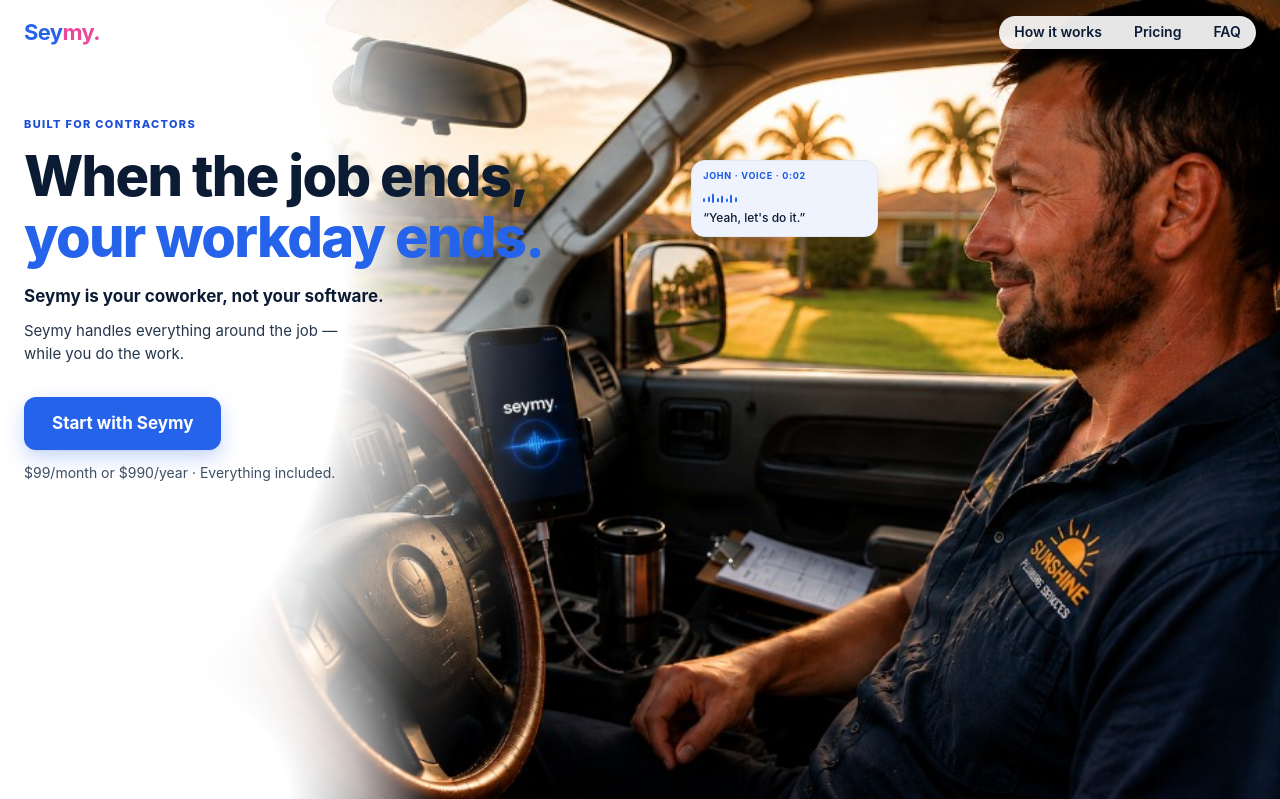
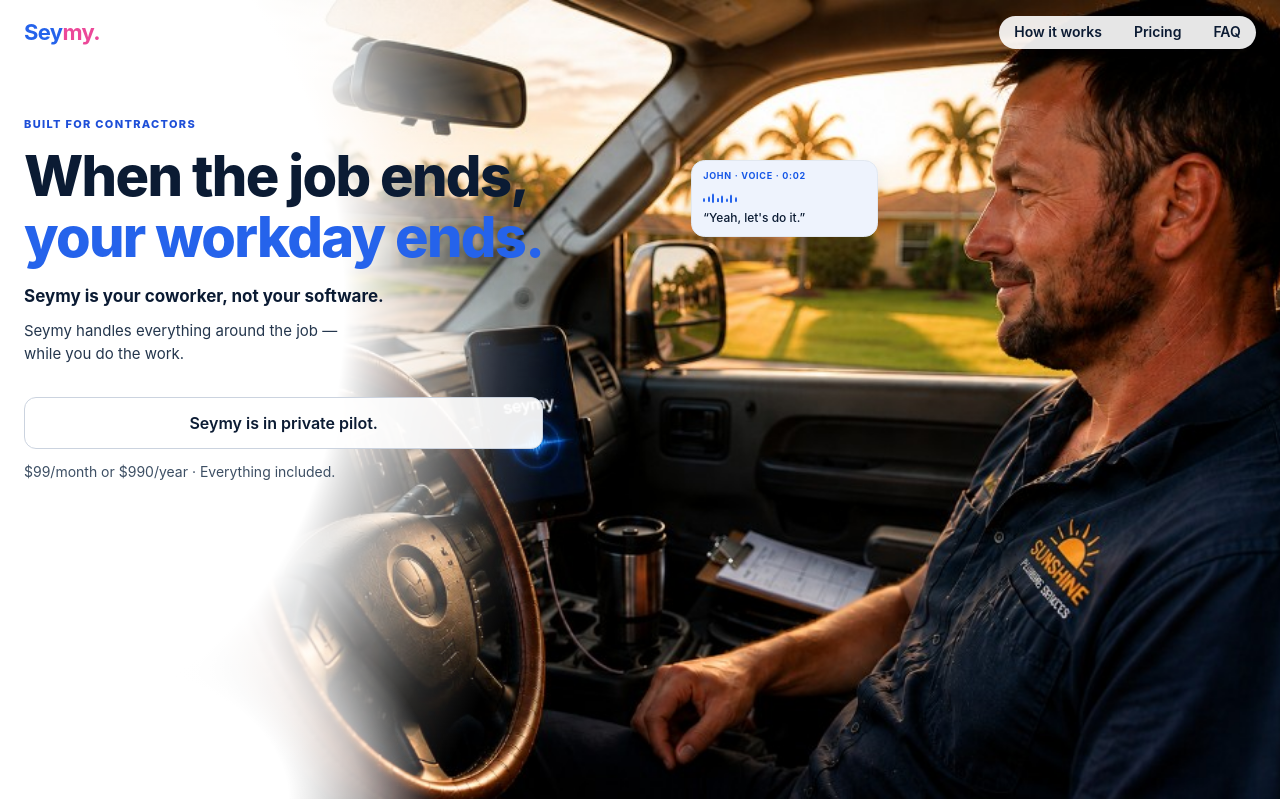
Before and after one commit to Rnaji/seymy, a Django app: page / in a window 1280 px wide. Shown: the top 799 px of the page. Run offline with Django 5.2, Linux system fonts and the light colour scheme; style sheets or scripts are compiled from the project's sources.

Commit message:
L3: one configurable download CTA, or a neutral pilot note
SITE_DOWNLOAD_URL / SITE_DOWNLOAD_LABEL drive all four CTAs. Only a plain
https URL is linked; otherwise each CTA becomes "Seymy is in private pilot."
with no link. With a URL, desktop also shows a QR code generated at render
time (qrcode 8.2, inline SVG, no image file). No store badge or platform
mention. SITE_CONTACT_EMAIL (unverified support@ default) is removed.

Co-Authored-By: Claude Opus 5.5 <noreply@anthropic.com>

```diff
--- /dev/null
+++ b/landing/download.py
@@ -0,0 +1,50 @@
+"""
+The landing's single download channel (Rachid's decision L.7, 04/11).
+
+One setting pair, ``SITE_DOWNLOAD_URL`` and ``SITE_DOWNLOAD_LABEL``, drives
+every call to action on the site. Without a publishable URL there is no link
+at all: the CTAs become a neutral "private pilot" note, so the site can never
+show a dead or provisional download link. The desktop QR code is generated
+from the same URL at render time; no image is hard-coded.
+"""
+from functools import lru_cache
+from urllib.parse import urlsplit
+
+from django.conf import settings
+from django.utils.safestring import mark_safe
+
+DEFAULT_DOWNLOAD_LABEL = 'Get the Seymy app'
+PILOT_NOTE = 'Seymy is in private pilot.'
+
+
+def publishable_download_url(url: str) -> str:
+    """Return ``url`` if it is a plain https link, else ``''``."""
+    url = (url or '').strip()
+    if not url or any(ch.isspace() for ch in url):
+        return ''
+    parts = urlsplit(url)
+    if parts.scheme != 'https' or not parts.hostname or parts.username or parts.password:
+        return ''
+    return url
+
+
+@lru_cache(maxsize=8)
+def qr_svg(url: str) -> str:
+    """Inline SVG QR code for ``url`` (no file, no third-party request)."""
+    import qrcode
+    from qrcode.image.svg import SvgPathImage
+
+    image = qrcode.make(url, image_factory=SvgPathImage, border=2, box_size=10)
+    svg = image.to_string(encoding='unicode')
+    if svg.startswith('<?xml'):
+        svg = svg[svg.index('?>') + 2:].lstrip()
+    return svg.replace('<svg ', '<svg role="img" aria-label="QR code to download Seymy" ', 1)
+
+
+def download_cta():
+    """Template context for the CTA partial: a dict, or ``None`` (pilot note)."""
+    url = publishable_download_url(getattr(settings, 'SITE_DOWNLOAD_URL', ''))
+    if not url:
+        return None
+    label = (getattr(settings, 'SITE_DOWNLOAD_LABEL', '') or '').strip() or DEFAULT_DOWNLOAD_LABEL
+    return {'url': url, 'label': label, 'qr_svg': mark_safe(qr_svg(url))}
--- a/landing/public.py
+++ b/landing/public.py
@@ -9,6 +9,7 @@ from django.shortcuts import redirect, render
 from django.template.loader import render_to_string
 
 from .demo_estimate import TALK_ESTIMATE_CONTEXT
+from .download import PILOT_NOTE, download_cta
 
 
 def home(request):
@@ -17,6 +18,8 @@ def home(request):
         request,
         'landing/index.html',
         {
+            'download': download_cta(),
+            'pilot_note': PILOT_NOTE,
             'talk_estimate_document_html': render_to_string(
                 'landing/partials/estimate_document.html',
                 TALK_ESTIMATE_CONTEXT,
--- a/landing/templates/landing/index.html
+++ b/landing/templates/landing/index.html
@@ -2622,13 +2622,7 @@
             while you do the work.
           </p>
           <div class="hero-cta-block">
-            <a
-              id="create-estimate"
-              href="#final-cta"
-              class="hero-cta"
-            >
-              Start with Seymy
-            </a>
+            {% include "landing/partials/download_cta.html" with cta_class="hero-cta" %}
             <p class="hero-reassure">
               $99/month or $990/year · Everything included.
             </p>
@@ -2644,12 +2638,7 @@
           Seymy handles everything around the job — while you do the work.
         </p>
         <div class="hero-cta-block">
-          <a
-            href="#final-cta"
-            class="hero-cta"
-          >
-            Start with Seymy
-          </a>
+          {% include "landing/partials/download_cta.html" with cta_class="hero-cta" %}
           <p class="hero-reassure">
             $99/month or $990/year · Everything included.
           </p>
@@ -3206,12 +3195,7 @@
             <p class="pricing-card__copy pricing-card__copy--muted">No feature tiers.<br>No paid upgrades to unlock the rest.</p>
           </div>
 
-          <a
-            href="#final-cta"
-            class="pricing-card__cta"
-          >
-            Start with Seymy
-          </a>
+          {% include "landing/partials/download_cta.html" with cta_class="pricing-card__cta" %}
         </article>
       </div>
     </section>
@@ -3345,15 +3329,16 @@
         <p class="final-cta-support">
           Seymy has the rest.
         </p>
-        <a
-          href="#final-cta"
-          class="final-cta-button"
-        >
-          Start with Seymy
-        </a>
+        {% include "landing/partials/download_cta.html" with cta_class="final-cta-button" %}
         <p class="final-cta-micro">
           $99/month or $990/year · Everything included.
         </p>
+        {% if download %}
+        <div class="download-qr" aria-label="Download Seymy on your phone">
+          {{ download.qr_svg }}
+          <p class="download-qr__help">On your computer? Scan with your phone’s camera to get Seymy.</p>
+        </div>
+        {% endif %}
       </div>
     </section>
   </main>
--- /dev/null
+++ b/landing/templates/landing/partials/download_cta.html
@@ -0,0 +1,5 @@
+{% comment %}
+  The only call to action of the site (L3). `download` comes from
+  landing.download.download_cta(): without a configured URL there is no link.
+  `cta_class` is the button style of the calling section.
+{% endcomment %}{% if download %}<a href="{{ download.url }}" class="{{ cta_class }}" rel="noopener" data-download-cta>{{ download.label }}</a>{% else %}<p class="pilot-note" data-pilot-note>{{ pilot_note }}</p>{% endif %}
--- a/requirements.txt
+++ b/requirements.txt
@@ -13,6 +13,7 @@ h11==0.16.0
 idna==3.18
 packaging==26.3
 psycopg2-binary==2.9.12
+qrcode==8.2
 python-dotenv==1.2.2
 requests==2.34.2
 sqlparse==0.5.5
--- a/static/css/site-v11.css
+++ b/static/css/site-v11.css
@@ -75,3 +75,45 @@ summary:focus-visible {
   outline: 2px solid var(--color-seymy);
   outline-offset: 2px;
 }
+
+/* L3: no validated download channel yet = a neutral note, never a link. */
+.pilot-note {
+  display: flex;
+  min-height: 3.25rem;
+  width: 100%;
+  align-items: center;
+  justify-content: center;
+  margin: 0;
+  padding: 0.75rem 1.25rem;
+  border: 1px solid var(--color-line-strong);
+  border-radius: var(--radius-control);
+  background: rgba(255, 255, 255, 0.92);
+  color: var(--color-navy);
+  font-size: 1rem;
+  font-weight: 600;
+  text-align: center;
+}
+
+/* Desktop only: the same download URL as a QR code. */
+.download-qr { display: none; }
+@media (min-width: 1024px) {
+  .download-qr {
+    display: flex;
+    align-items: center;
+    gap: 1rem;
+    max-width: 22rem;
+    margin: 1.5rem auto 0;
+    padding: 0.875rem 1rem;
+    border-radius: var(--radius-card);
+    background: #fff;
+    box-shadow: var(--shadow-card);
+    text-align: left;
+  }
+  .download-qr svg { width: 6.5rem; height: 6.5rem; flex: none; }
+  .download-qr__help {
+    margin: 0;
+    color: var(--color-navy-muted);
+    font-size: 0.875rem;
+    line-height: 1.4;
+  }
+}
```
Also changed, not shown: config/settings.py (+5 -2 lines), landing/test_site0.py (+37 -0 lines), 1 other file.
